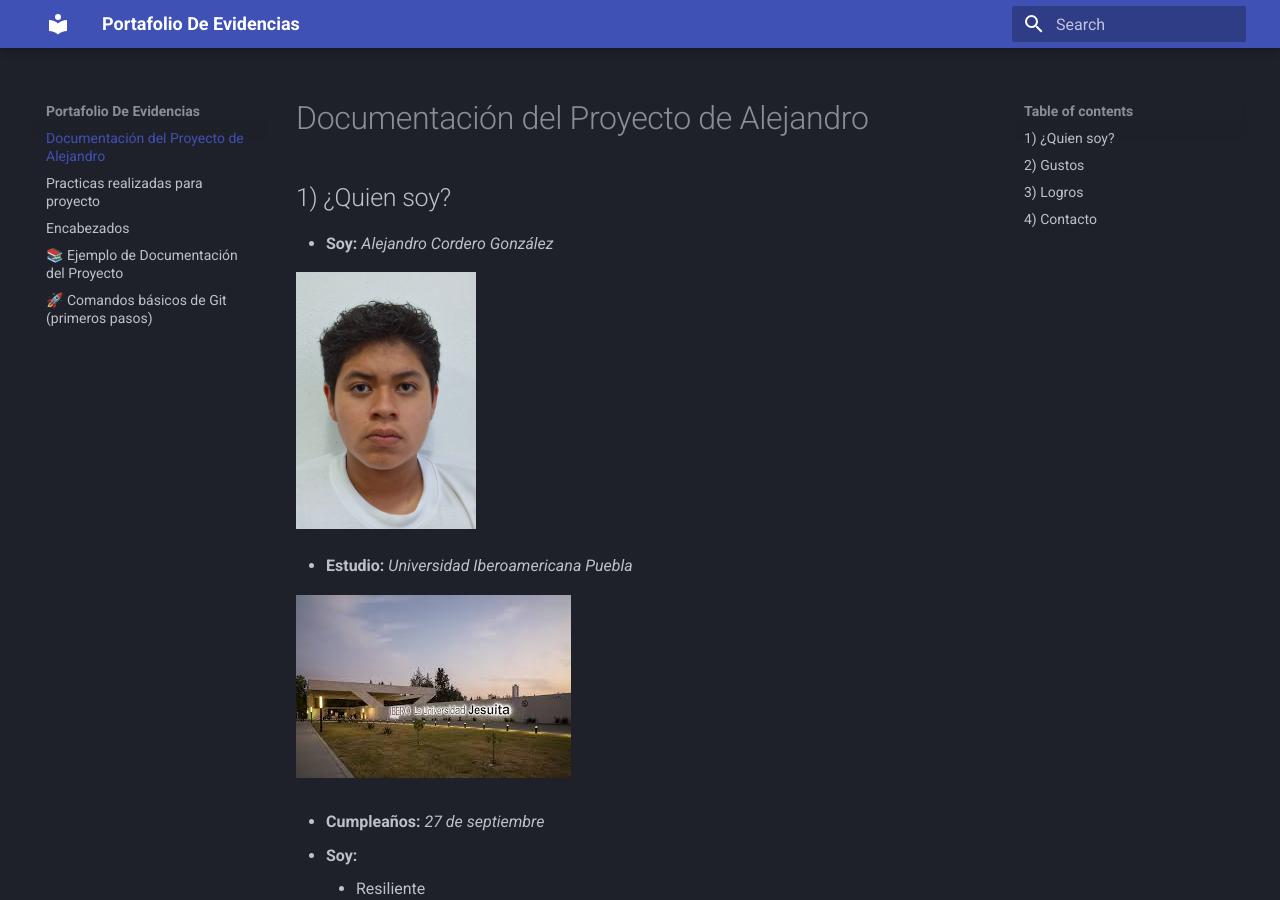
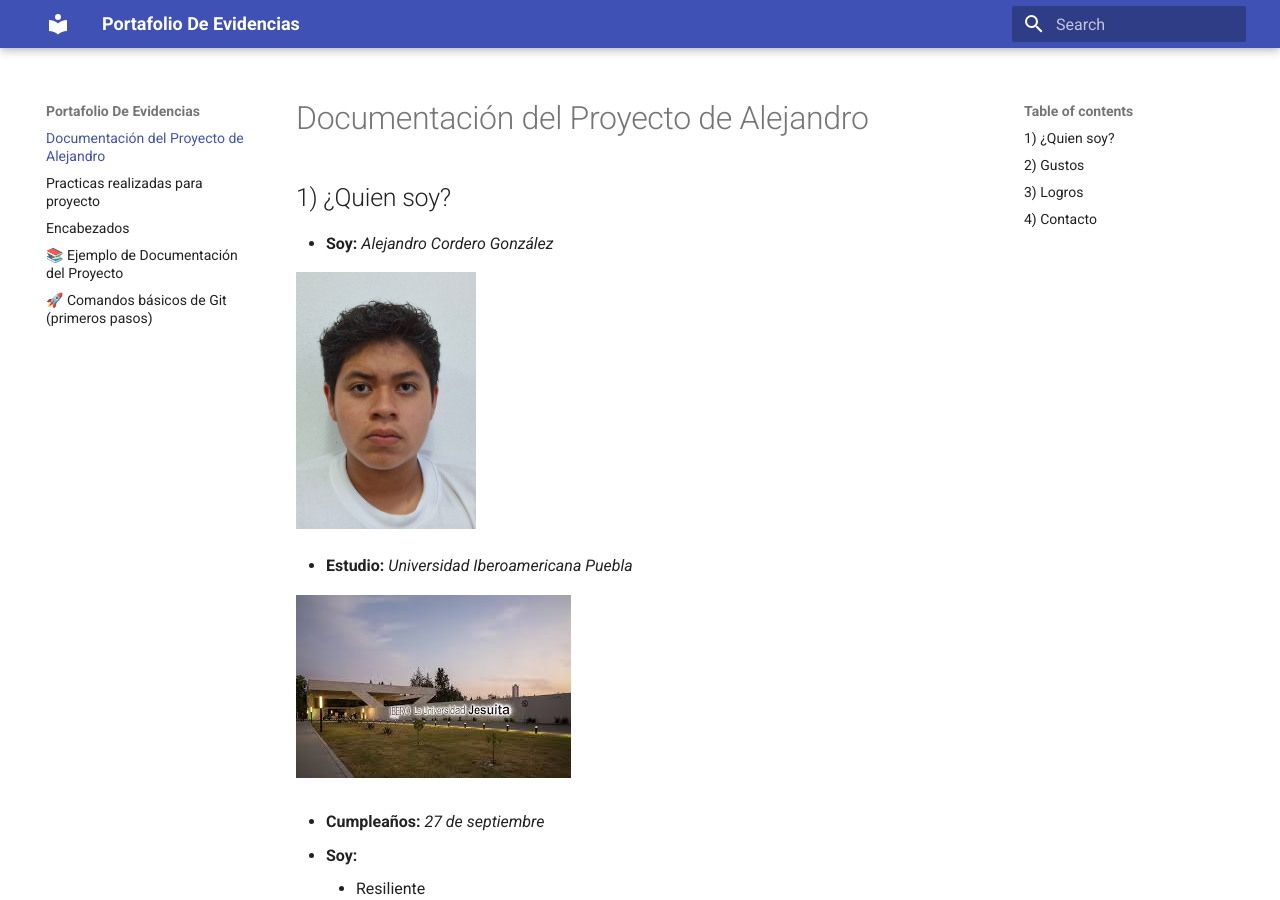
Before and after one commit to Cord3r0/Portafolio-Ibero-Alejandro, an MkDocs documentation site: the page built from docs/index.md, in a window 1280 px wide and 900 px high. Built offline with MkDocs 1.6.1 and Material for MkDocs 9.7.7, drawn with Linux system fonts in a browser that asks for light colours.

Commit message:
arriba cambios

```diff
--- a/mkdocs.yml
+++ b/mkdocs.yml
@@ -28,11 +28,8 @@ theme:
   name: material
   highlightjs: true
   palette:
-    - scheme: slate
-      primary: custom
-      accent: indigo
-  custom_colors:
-    primary: '#02005A'
+    - scheme: default
+      primary: '#02005A'
   features:
     - content.code.copy
     - content.tooltips
```
